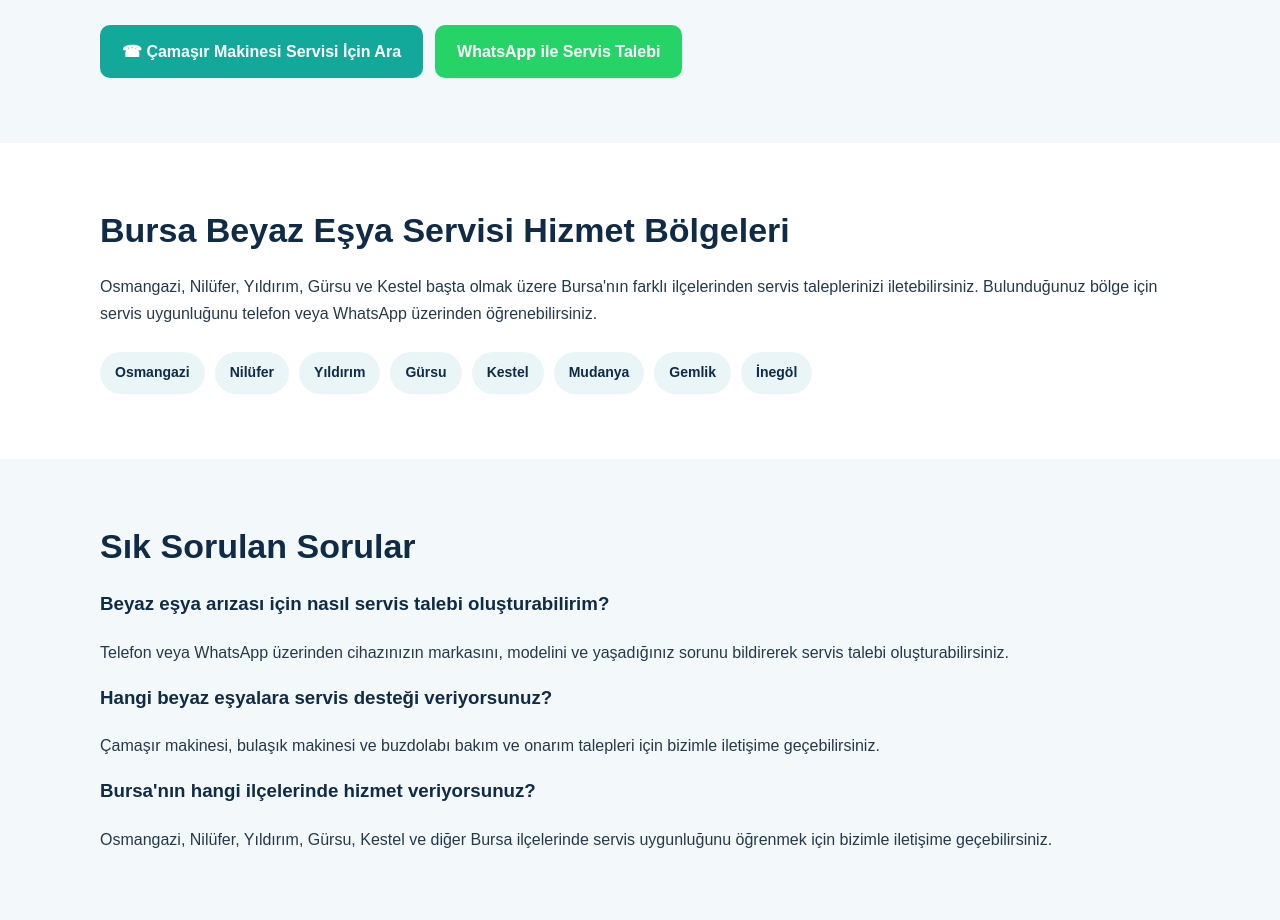
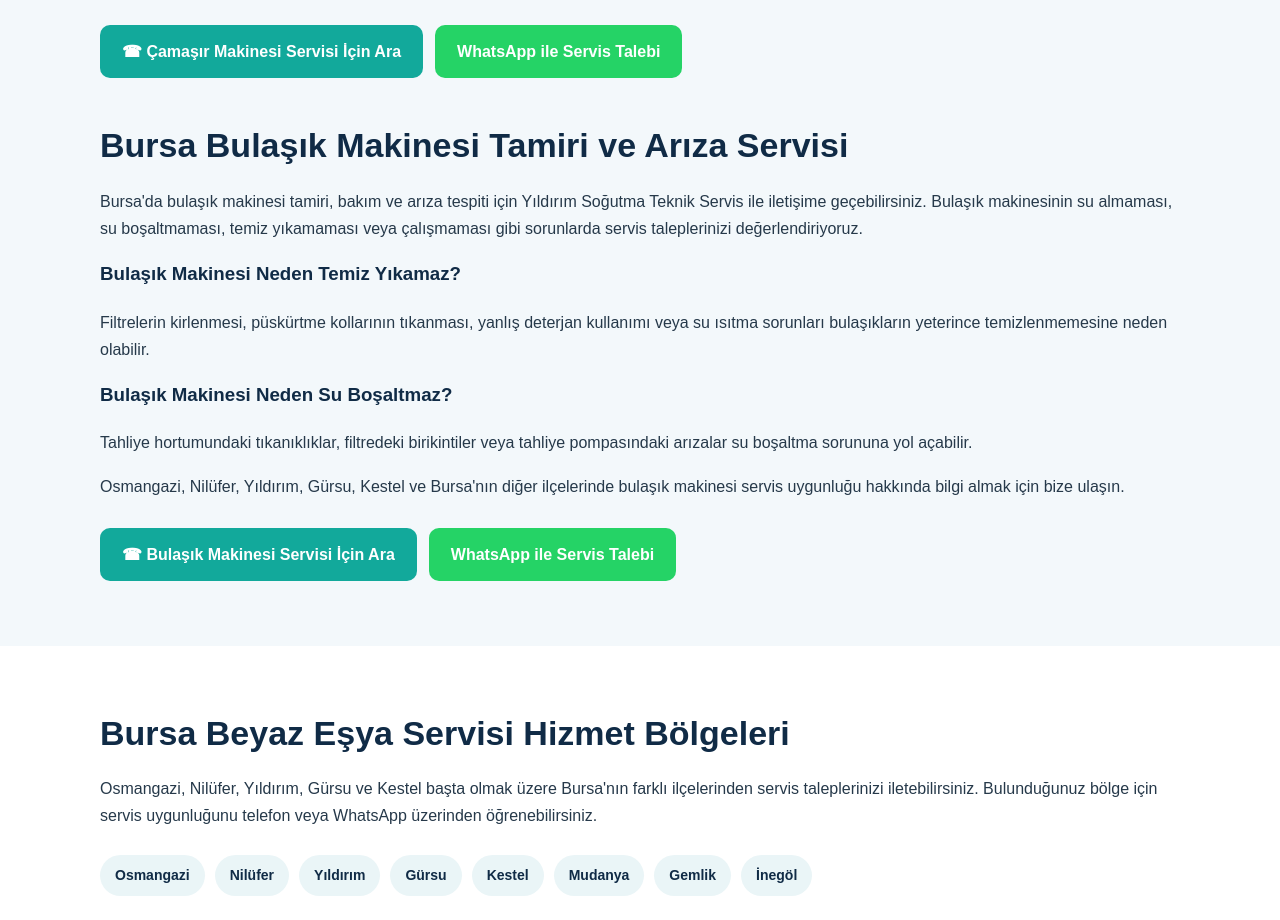
Before and after one commit to yildirimsogutmaofficial/sogutma, a plain HTML site: page beyaz-esya-servisi.html in a window 1280 px wide. Shown: the part 1500-2420 px from the top of the page. Drawn offline with Linux system fonts and the light colour scheme.

Commit message:
Update beyaz-esya-servisi.html

```diff
--- a/beyaz-esya-servisi.html
+++ b/beyaz-esya-servisi.html
@@ -400,6 +400,57 @@
   </div>
 </div>
 
+<div style="margin-top:45px;">
+  <h2>Bursa Bulaşık Makinesi Tamiri ve Arıza Servisi</h2>
+
+  <p>
+    Bursa'da bulaşık makinesi tamiri, bakım ve
+    arıza tespiti için Yıldırım Soğutma Teknik
+    Servis ile iletişime geçebilirsiniz.
+    Bulaşık makinesinin su almaması, su
+    boşaltmaması, temiz yıkamaması veya
+    çalışmaması gibi sorunlarda servis
+    taleplerinizi değerlendiriyoruz.
+  </p>
+
+  <h3>Bulaşık Makinesi Neden Temiz Yıkamaz?</h3>
+  <p>
+    Filtrelerin kirlenmesi, püskürtme kollarının
+    tıkanması, yanlış deterjan kullanımı veya
+    su ısıtma sorunları bulaşıkların yeterince
+    temizlenmemesine neden olabilir.
+  </p>
+
+  <h3>Bulaşık Makinesi Neden Su Boşaltmaz?</h3>
+  <p>
+    Tahliye hortumundaki tıkanıklıklar,
+    filtredeki birikintiler veya tahliye
+    pompasındaki arızalar su boşaltma
+    sorununa yol açabilir.
+  </p>
+
+  <p>
+    Osmangazi, Nilüfer, Yıldırım, Gürsu,
+    Kestel ve Bursa'nın diğer ilçelerinde
+    bulaşık makinesi servis uygunluğu
+    hakkında bilgi almak için bize ulaşın.
+  </p>
+
+  <div class="buttons">
+    <a class="btn btn-phone"
+       href="tel:+905057068598">
+      ☎ Bulaşık Makinesi Servisi İçin Ara
+    </a>
+
+    <a class="btn btn-wa"
+       href="https://wa.me/905057068598?text=Bursa%20bula%C5%9F%C4%B1k%20makinesi%20tamiri%20i%C3%A7in%20bilgi%20almak%20istiyorum."
+       target="_blank"
+       rel="noopener noreferrer">
+      WhatsApp ile Servis Talebi
+    </a>
+  </div>
+</div>
+
     </div>
   </section>
 
```
